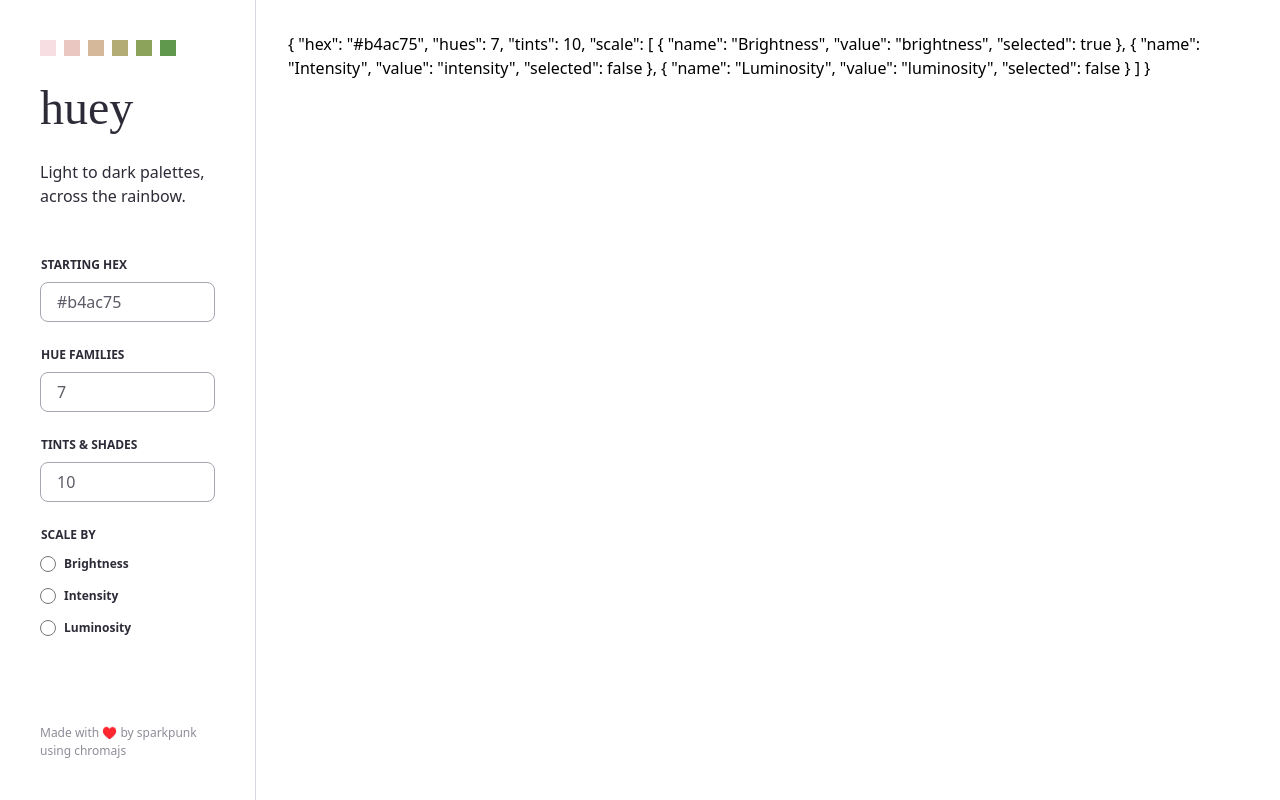
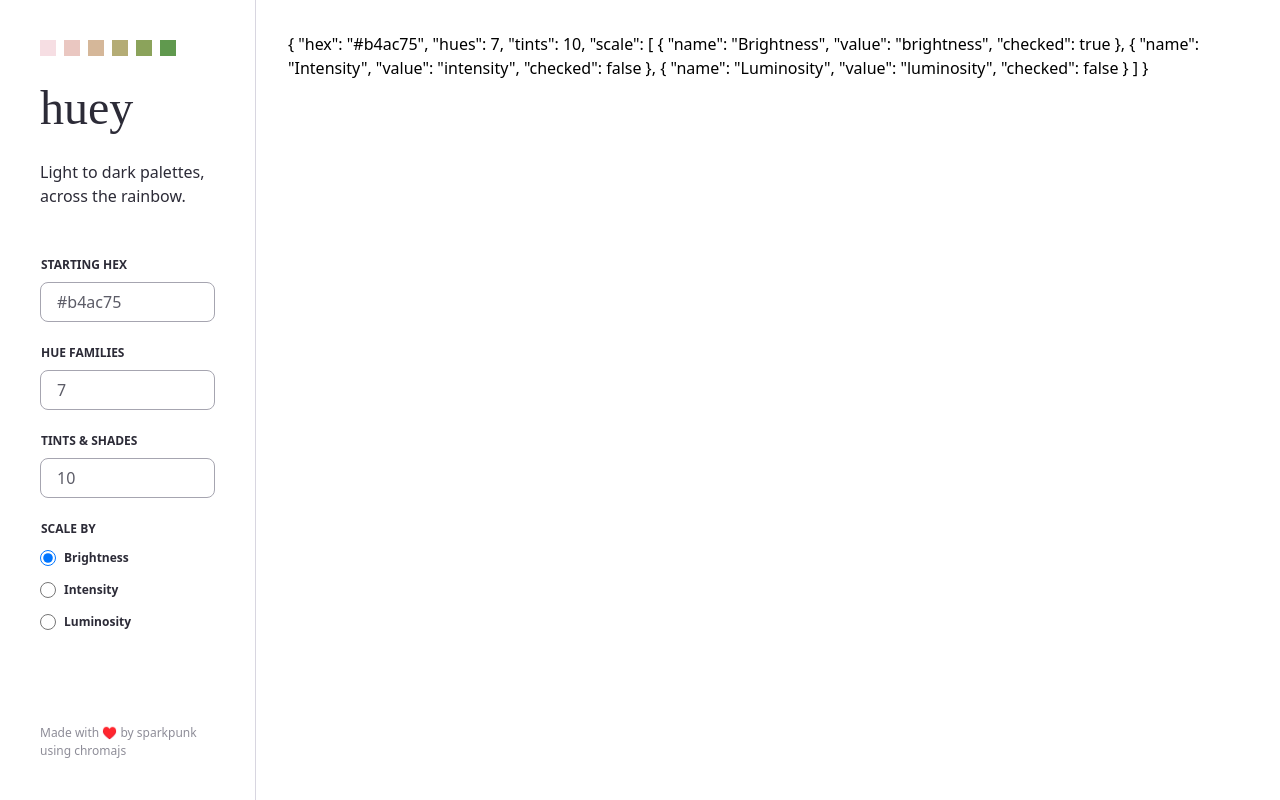
Before and after one commit to sparkpunk/huey, a Vue app: page / in a window 1280 px wide. Built offline with nearby package versions, Linux system fonts and the light colour scheme.

Commit message:
Adding error to inputs

```diff
--- a/src/App.vue
+++ b/src/App.vue
@@ -1,9 +1,7 @@
 <template>
   <Form :colors="colors"
     :source="source"
-    :scale="scale"
-    @handle-input="handleInput"
-    @handle-radio="handleRadio" />
+    :scale="scale" />
   <div class="relative flex flex-col w-auto h-screen overflow-scroll ml-64 p-8">
     {{ source }}
   </div>
@@ -45,39 +43,38 @@
           {
             name: "Brightness",
             value: 'brightness',
-            selected: true,
+            checked: true,
           },
           {
             name: "Intensity",
             value: 'intensity',
-            selected: false,
+            checked: false,
           },
           {
             name: "Luminosity",
             value: 'luminosity',
-            selected: false,
+            checked: false,
           },
         ],
       },
-    }
+    };
   },
   methods: {
     handleInput(obj) {
-      var valid = false;
-      var key = Object.keys(obj)[0];
-      var val = Object.values(obj)[0];
-
-      if(key === "hex") {
-        if(val[0] != "#") val = `#${val}`;
-        valid = /^(#)?[0-9A-F]{6}$/i.test(val);
-      } else {
-        valid = true;
-      }
-
-      if(valid) this.source[key] = val;
+      var { name, value } = obj;
+      this.source[name] = value;
     },
-    handleRadio(obj) {
-      console.log(obj);
+    handleRadio(e) {
+      var { scale } = this.source;
+      var { value } = e.target;
+      scale.forEach(i => i.checked = i.value == value ? true : false)
+      this.source.scale = scale;
+    }
+  },
+  provide() {
+    return {
+      handleInput: this.handleInput,
+      handleRadio: this.handleRadio,
     }
   }
 };
--- a/src/Form.vue
+++ b/src/Form.vue
@@ -13,18 +13,15 @@
       <ColorInput name="hex"
         label="Starting Hex"
         type="text"
-        :value="source.hex"
-        @handle-input="handleInput" />
+        :value="source.hex" />
       <ColorInput name="hues"
         label="Hue Families"
         type="number"
-        :value="source.hues"
-        @handle-input="handleInput" />
+        :value="source.hues" />
       <ColorInput name="tints"
         label="Tints &amp; Shades"
         type="number"
-        :value="source.tints"
-        @handle-input="handleInput" />
+        :value="source.tints" />
       <label class="mb-2 ml-px text-xs uppercase font-semibold">Scale by</label>
       <ColorRadio v-for="item in source.scale"
         group="scale"
@@ -32,8 +29,7 @@
         :key="item.value"
         :name="item.name"
         :value="item.value"
-        :selected="item.selected"
-        @handle-radio="handleRadio" />
+        :checked="item.checked" />
       <div class="mt-auto text-xs text-gray-400">Made with ♥️ by <a href="https://github.com/sparkpunk" rel="noreferrer">sparkpunk</a> using <a href="https://vis4.net/chromajs/" rel="noreferrer">chromajs</a></div>
     </form>
 </template>
@@ -51,29 +47,25 @@
     ColorInput,
     ColorRadio,
   },
-  emits: [
-    'handle-input',
-    'handle-radio'
-  ],
   props: {
-    'colors': {
+    colors: {
       type: Object,
       required: true,
     },
-    'source': {
-      'hex': {
+    source: {
+      hex: {
         type: String,
         required: true,
       },
-      'hues': {
+      hues: {
         type: String,
         required: true,
       },
-      'tints': {
+      tints: {
         type: String,
         required: true,
       },
-      'scale': {
+      scale: {
         type: Object,
         required: true,
       },
@@ -85,18 +77,7 @@
     }
   },
   methods: {
-    handleInput(e) {
-      var { name, value } = e.target;
-      var obj = {};
-      obj[name] = value;
-      this.$emit('handle-input', obj);
-    },
-    handleRadio(e) {
-      var { scale } = this;
-      var { value } = e.target;
-      scale.forEach(i => i.selected = i.value == value ? true : false)
-      this.$emit('handle-radio', scale)
-    }
+
   }
 };
 </script>
--- a/src/components/ColorInput.vue
+++ b/src/components/ColorInput.vue
@@ -1,47 +1,66 @@
 <template>
-  <div class="flex-shrink-0 flex flex-col mb-6">
+  <div class="relative flex-shrink-0 flex flex-col h-16 mb-6">
     <label :for="name"
-      class="mb-2 ml-px text-xs uppercase font-semibold">
-      {{ label }}
+      class="flex justify-between mb-2 ml-px">
+      <span class="text-xs uppercase font-semibold">{{ label }}</span>
+      <span v-if="error" class="text-xs font-semibold text-red-400">Bad value</span>
     </label>
     <input :id="name"
       :name="name"
       :type="type"
       :value="value"
-      @change="handleInput"
-      class="w-full h-10 py-2 pr-4 pl-4 text-gray-600 bg-transparent border border-gray-300 leading-normal transition-colors duration-100 ease-in-out rounded-lg focus:outline-none select-none truncate focus:bg-white focus:border-gray-400" />
+      @change="validate"
+      class="w-full h-10 py-2 pr-4 pl-4 text-gray-600 bg-transparent border border-gray-300 leading-normal transition-colors duration-100 ease-in-out rounded-lg focus:outline-none select-none truncate focus:bg-white focus:shadow-inner focus:border-gray-400"
+      :class="{'border-red-400': error}" />
   </div>
 </template>
 
 <script>
 export default {
-    emits: ['handle-input'],
+  inject: ['handleInput'],
   props: {
-      'label': {
+    label: {
       type: String,
       required: true,
     },
-      'type': {
+    type: {
       type: String,
       required: true,
     },
-      'name': {
+    name: {
       type: String,
       required: true,
     },
-      'value': {
+    value: {
       required: true,
-      }
+    },
   },
   data() {
     return {
-        // source,
+      error: false,
+      handleInput: this.handleInput,
+    };
+  },
+  methods: {
+    validate(e) {
+      var is_valid = false;
+      var { name, value } = e.target;
+
+      if(name === "hex") {
+        if(value[0] != "#") value = `#${value}`;
+        is_valid = /^(#)?[0-9A-F]{6}$/i.test(value);
+      } else {
+        is_valid = true
+      }
+
+      if(is_valid) {
+        this.error = false;
+        this.handleInput({name, value});
+      } else {
+        this.error = true;
+        e.srcElement.value = '';
       }
     },
-    methods: {
-      handleInput(e) {
-        this.$emit('handle-input', e);
-      },
-    },
+  }
 }
 </script>
--- a/src/components/ColorRadio.vue
+++ b/src/components/ColorRadio.vue
@@ -4,7 +4,7 @@
       type="radio"
       :name="group"
       :value="value"
-      :selected="selected"
+      :checked="checked"
       @change="handleRadio"
       class="debug w-4 h-4 mr-2 rounded-full" />
     <label :for="name" class="text-xs font-semibold text-gray-800">
@@ -15,7 +15,7 @@
 
 <script>
 export default {
-  emits: ['handle-radio'],
+  inject: ['handleRadio'],
   props: {
     'name': {
       type: String,
@@ -25,7 +25,7 @@
       type: String,
       required: true,
     },
-    'selected': {
+    'checked': {
       type: Boolean,
       required: true,
     },
@@ -35,9 +35,7 @@
     },
   },
   methods: {
-    handleRadio(e) {
-      this.$emit('handle-radio', e);
-    },
+
   },
 }
 </script>
```
Lines whose indentation alone changed are shown as unchanged.
